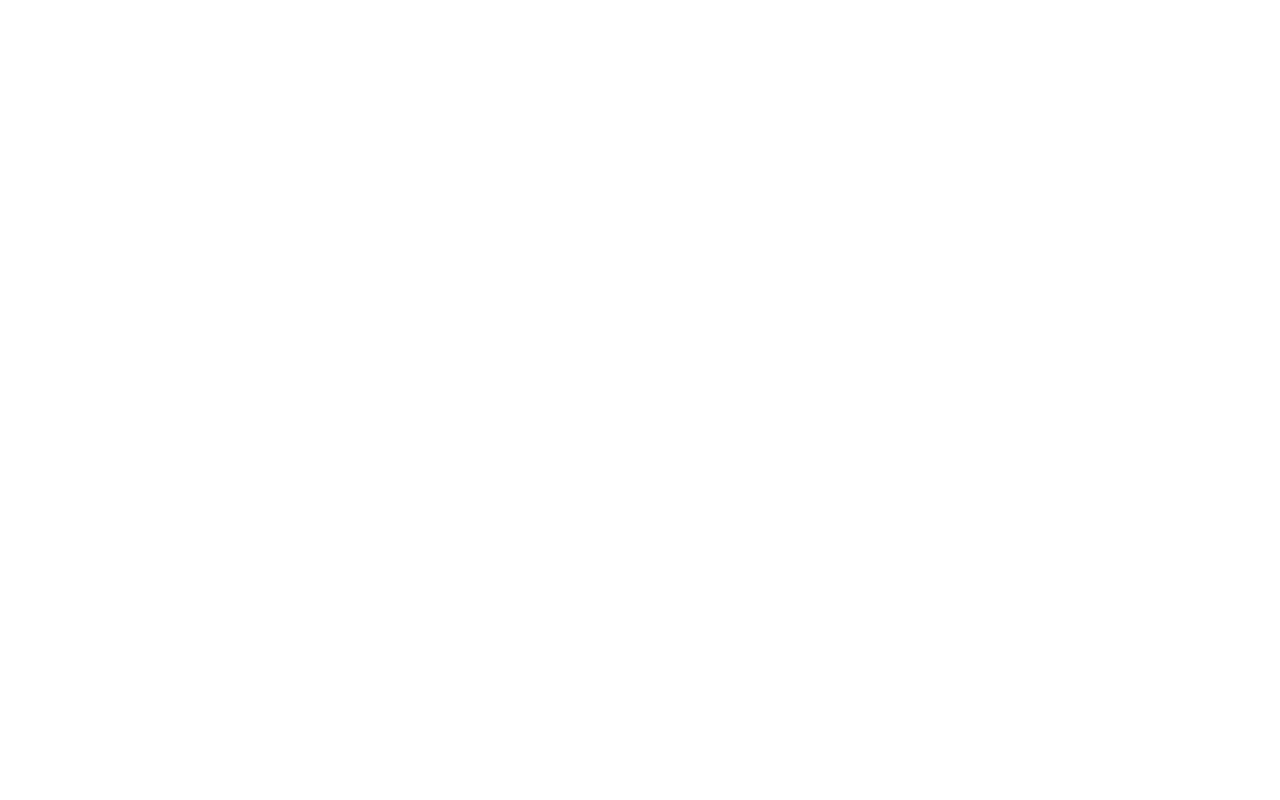
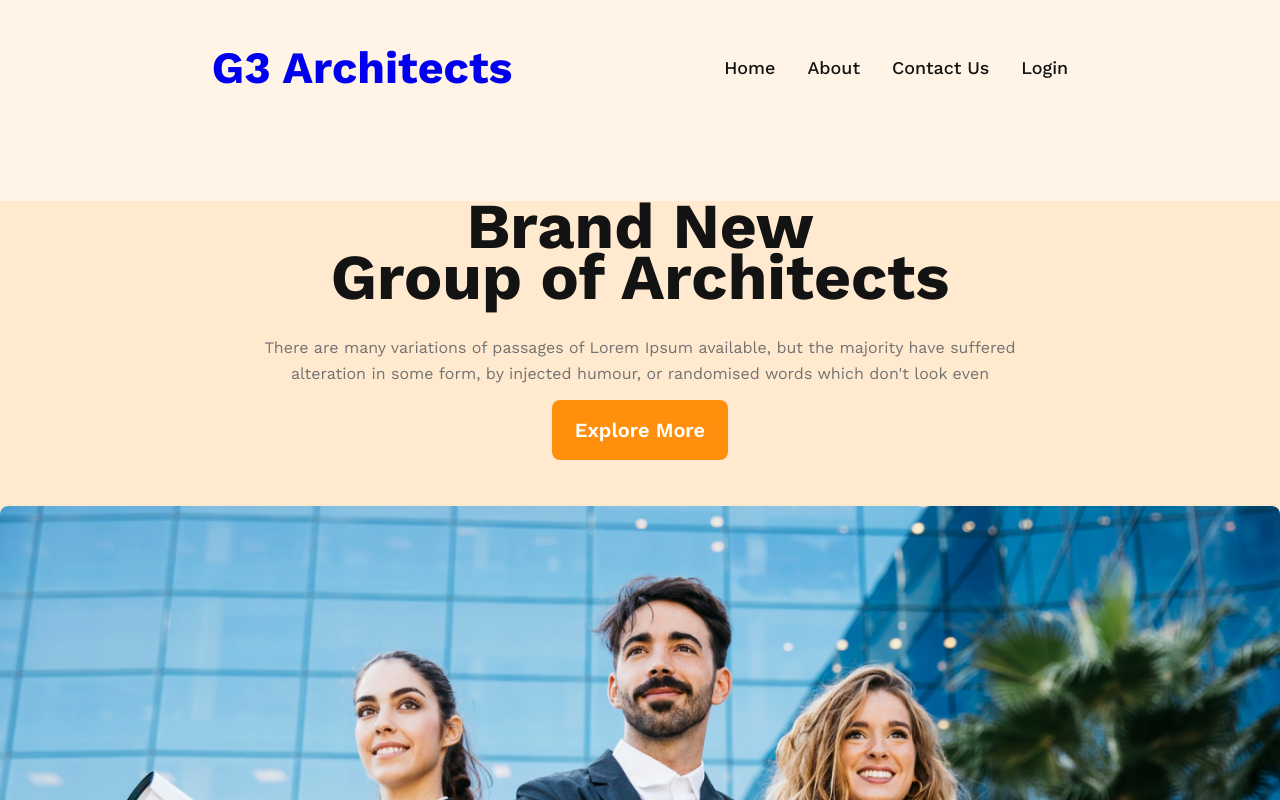
Before and after one commit to biplab-mistry/g3-architects, a plain HTML site: page index.html in a window 1280 px wide. Shown: the top 800 px of the page. Drawn offline with nearby package versions, Linux system fonts and the light colour scheme.

Commit message:
nav & banner part complete

```diff
--- a/css/style.css
+++ b/css/style.css
@@ -0,0 +1,136 @@
+/* common css start */
+@import url('https://fonts.googleapis.com/css2?family=Work+Sans:ital,wght@0,100..900;1,100..900&display=swap');
+* {
+    margin: 0;
+    padding: 0;
+    box-sizing: border-box;
+}
+
+h1,
+h2,
+h3,
+h4,
+h5,
+h6,
+p {
+    line-height: 0.8;
+    padding-bottom: 0;
+}
+
+a {
+    text-decoration: none;
+}
+
+li {
+    list-style-type: none;
+}
+
+img {
+    vertical-align: middle;
+}
+
+.container {
+    max-width: 1400px;
+    margin: 0 auto;
+}
+
+/* shared css start  here */
+.btn{
+    font-family: "Work Sans", serif;
+    font-size: 20px;
+    font-weight: 600;
+    color: #FFFFFF;
+    border-radius: 8px;
+    padding: 18px 23px;
+    background-color: #FF900E;
+}
+.dark1 {
+    color: #131313;
+}
+
+.dark2 {
+    color: #424242;
+}
+
+.dark3 {
+    color: #727272;
+}
+
+.white {
+    color: #FFF;
+}
+
+.primary_bg {
+    background-color: #FF900E;
+}
+
+.secondary_bg {
+    background-color: #FFF4E7;
+}
+
+.banner_bg {
+    background-color: rgba(255, 143, 14, 0.10);
+}
+
+.common_para {
+    font-family: "Work Sans", serif;
+    font-size: 1rem;
+    font-weight: 400;
+    line-height: 1.6rem;
+    color: #727272;
+}
+.common_title{
+    font-family: "Work Sans", serif;
+    font-size: 2.8rem;
+    font-weight: 700;
+    color: #131313;
+}
+
+/* navbar css start */
+header{
+    background-color: rgba(255, 144, 14, 0.10);
+}
+header nav{
+    display: flex;
+    justify-content: space-evenly;
+    align-items: center;
+    padding-top: 3.12rem;
+}
+nav ul{
+    display: flex;
+    justify-content: center;
+    align-items: center;
+}
+nav ul li a{
+    font-family: "Work Sans", serif;
+    font-size: 1.12rem;
+    font-weight: 500;
+    color: #131313;
+}
+nav ul li{
+    margin-right: 2rem;
+}
+nav ul li:last-child{
+    margin-right: 0;
+}
+/* banner part start */
+.banner-content{
+    text-align: center;
+}
+.banner-content h1{
+    font-family: "Work Sans", serif;
+    font-size: 4rem;
+    font-weight: 700;
+    color: #131313;
+    margin-top: 115px;
+
+}
+.banner-content p{
+    padding: 0 233px;
+    margin: 2rem 0;
+}
+.banner-image img{
+    width: 100%;
+    border-radius: 8px;
+    margin-top: 4rem;
+}
--- a/index.html
+++ b/index.html
@@ -7,13 +7,37 @@
     <title>G3-Architect</title>
     <link rel="stylesheet" href="css/style.css">
     <link rel="stylesheet" href="css/media.css">
+    <link rel="preconnect" href="https://fonts.googleapis.com">
+    <link rel="preconnect" href="https://fonts.gstatic.com" crossorigin>
 </head>
 
-<body>
-    <header>
-
+<body >
+    <header class="container">
+        <!-- navbar part start -->
+        <nav >
+            <h3 class="common_title"><a href="#">G3 Architects</a></h3>
+            <ul>
+                <li><a href="#">Home</a></li>
+                <li><a href="#">About</a></li>
+                <li><a href="#">Contact Us</a></li>
+                <li><a href="#">Login</a></li>
+            </ul>
+        </nav>
+        <!-- Banner part start -->
+         <div class="banner banner_bg">
+            <div class="banner-wrapper">
+                <div class="banner-content">
+                    <h1>Brand New <br> Group of Architects</h1>
+                    <p class="common_para ">There are many variations of passages of Lorem Ipsum available, but the majority have suffered alteration in some form, by injected humour, or randomised words which don't look even</p>
+                   <a href="#" class="btn">Explore More</a>
+                </div>
+                <div class="banner-image">
+                    <img src="images/banner.png" alt="Banner-image">
+                </div>
+            </div>
+         </div>
     </header>
-    <main>
+    <main class="container">
 
     </main>
     <footer>
```
